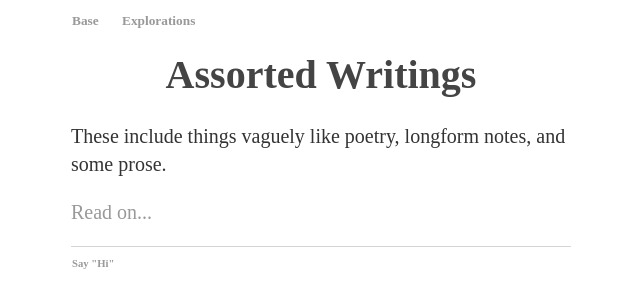
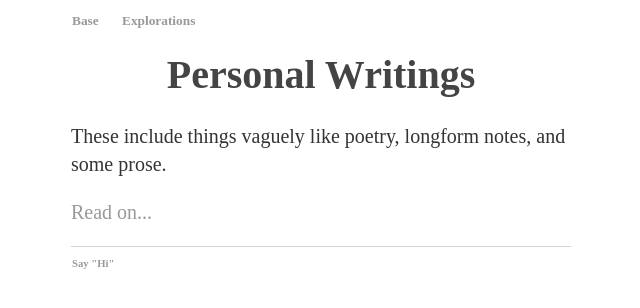
Before and after one commit to ray-dorai/ray-dorai.github.io, a Jekyll site: the page built from index.html, in a window 1280 px wide. Shown: the top 308 px of the page, without its empty margins (319-959 px from the left). Built offline with Jekyll 4.4.1, drawn with Linux system fonts in a browser that asks for light colours.

Commit message:
Update index.html

```diff
--- a/index.html
+++ b/index.html
@@ -3,7 +3,7 @@ layout: default
 title: Ray Doraisamy
 ---
 <div class="blurb">
-	<h1>Assorted Writings</h1>
+	<h1>Personal Writings</h1>
 	<p>These include things vaguely like poetry, longform notes, and some prose.</p>
 	<p><a href="/explorations">Read on...</a></p>
 </div><!-- /.blurb -->
```
